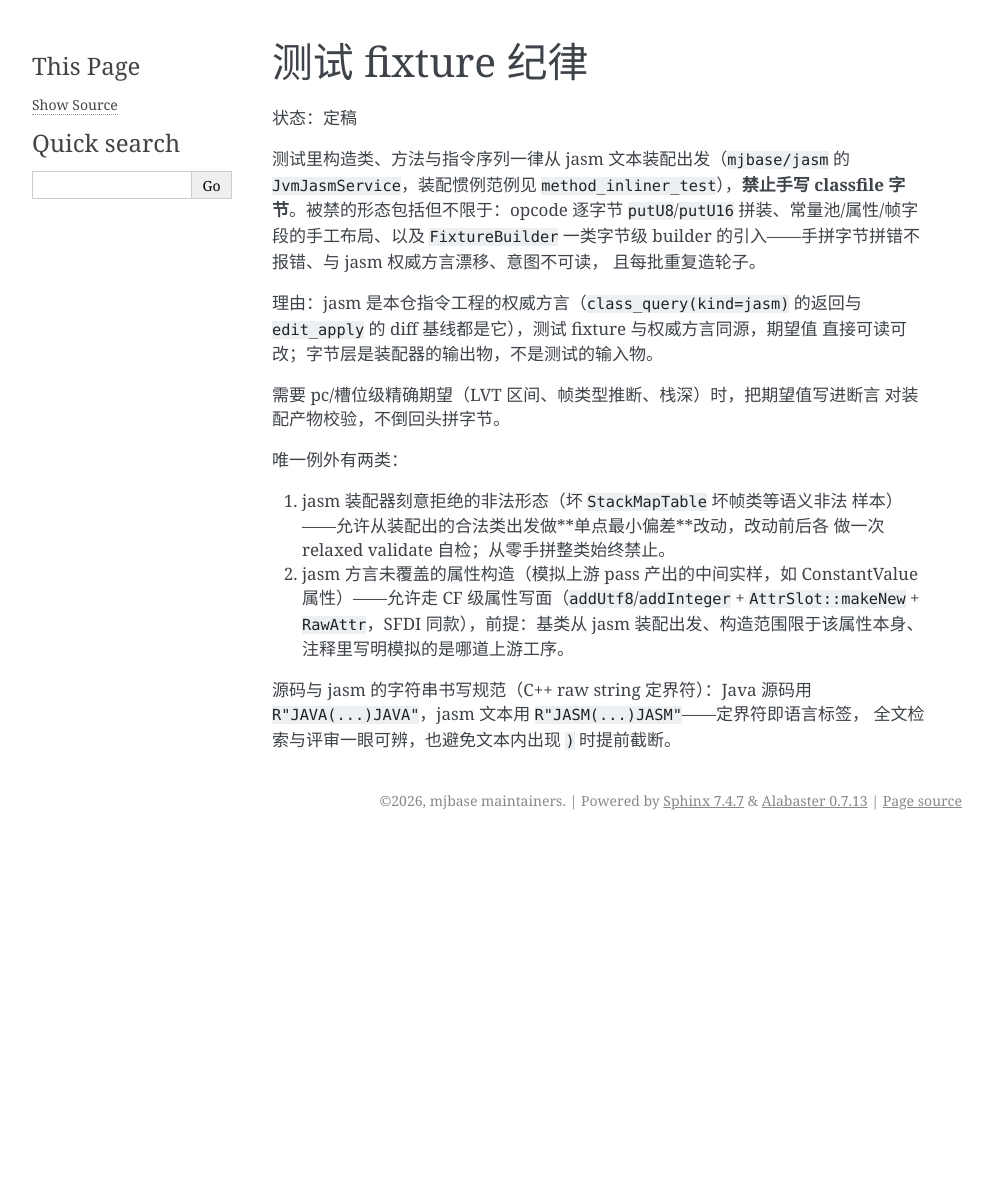
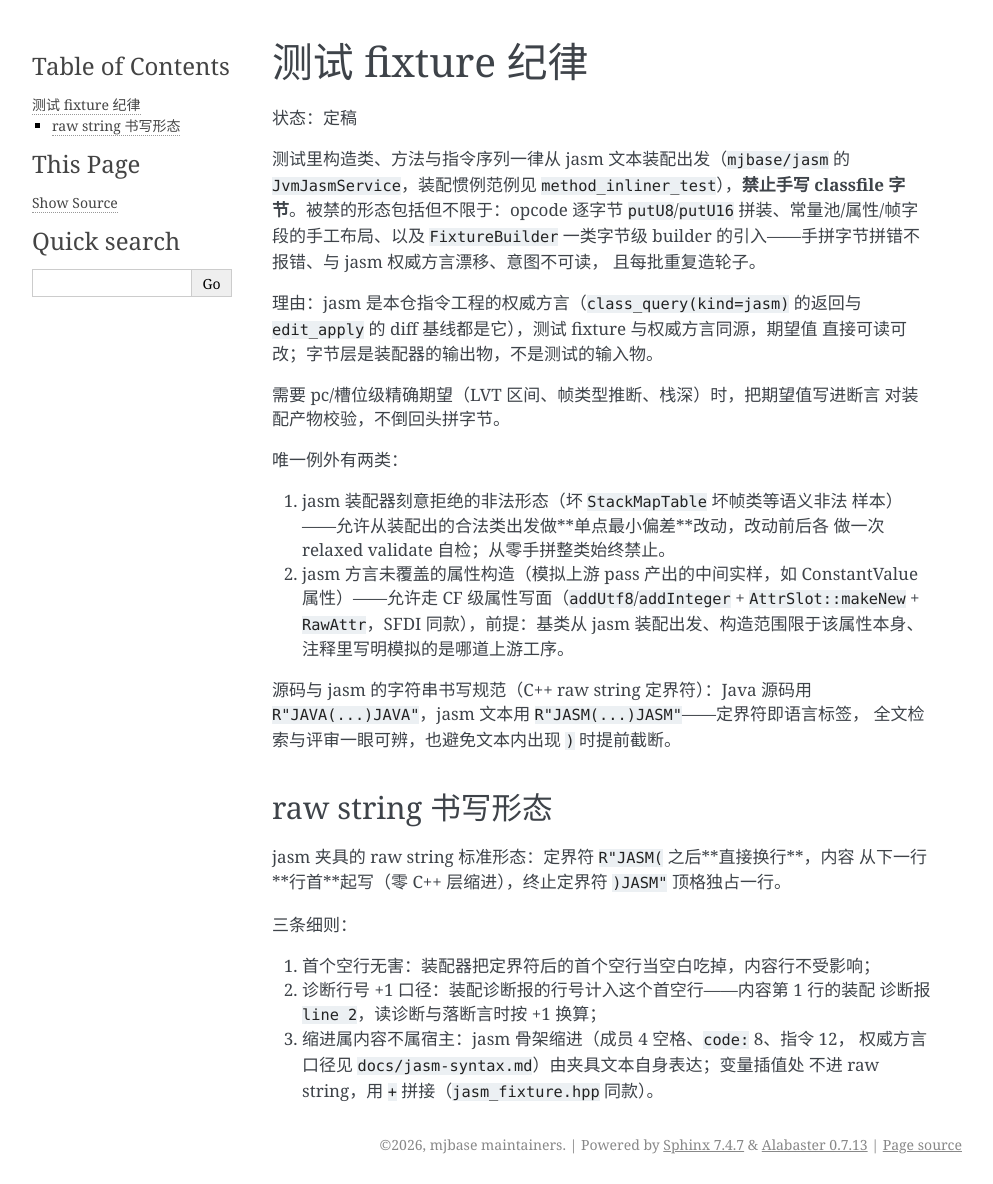
Before and after one commit to luiox/mjbase, a Sphinx documentation site: the page built from mjbase/doc/test-fixtures.rst, in a window 1280 px wide. Shown: the whole page, without its empty margins (148-1141 px from the left). Built offline with Sphinx 7.4.7, drawn with Linux system fonts in a browser that asks for light colours; before the commit the page ends 900 px from its top, so only the background shows below that.

Commit message:
test(golden): simplifier 自基线语料转 jasm 装配 + fixtures 文档补 raw string 书写形态
语料三件（hb_fixpat/hb_expr/hb_cast）FixtureBuilder 手拼载体转 jasm 装配；
窄整数随装配器口径归 ldc，语料语义不变。基线/语料冻结文件待本转换落地后
以 MJBASE_PASS_GOLDEN_REGEN=1 重生成重冻结（单次本地构建，锁内执行）。
test-fixtures.rst 增「raw string 书写形态」节：定界符后直接换行、行首起写、
首空行无害、诊断行号 +1、缩进属内容。

```diff
--- a/mjbase/doc/test-fixtures.rst
+++ b/mjbase/doc/test-fixtures.rst
@@ -30,3 +30,18 @@ builder 的引入——手拼字节拼错不报错、与 jasm 权威方言漂移
 源码与 jasm 的字符串书写规范（C++ raw string 定界符）：Java 源码用
 ``R"JAVA(...)JAVA"``，jasm 文本用 ``R"JASM(...)JASM"``——定界符即语言标签，
 全文检索与评审一眼可辨，也避免文本内出现 ``)`` 时提前截断。
+
+raw string 书写形态
+-------------------
+
+jasm 夹具的 raw string 标准形态：定界符 ``R"JASM(`` 之后**直接换行**，内容
+从下一行**行首**起写（零 C++ 层缩进），终止定界符 ``)JASM"`` 顶格独占一行。
+
+三条细则：
+
+1. 首个空行无害：装配器把定界符后的首个空行当空白吃掉，内容行不受影响；
+2. 诊断行号 +1 口径：装配诊断报的行号计入这个首空行——内容第 1 行的装配
+   诊断报 ``line 2``，读诊断与落断言时按 +1 换算；
+3. 缩进属内容不属宿主：jasm 骨架缩进（成员 4 空格、``code:`` 8、指令 12，
+   权威方言口径见 ``docs/jasm-syntax.md``）由夹具文本自身表达；变量插值处
+   不进 raw string，用 ``+`` 拼接（``jasm_fixture.hpp`` 同款）。
```
Also changed, not shown: 1 other file.
